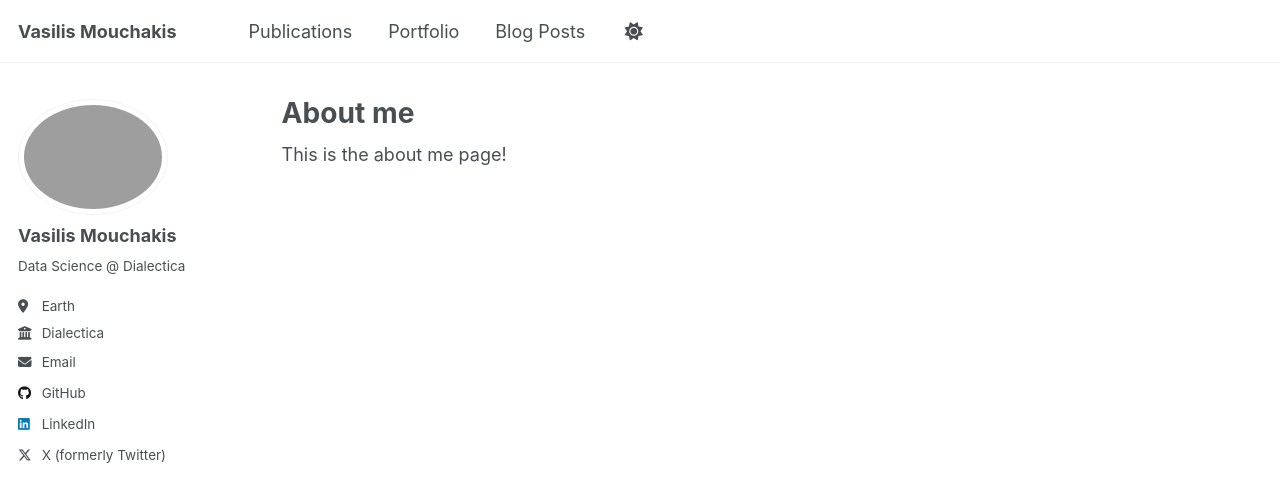
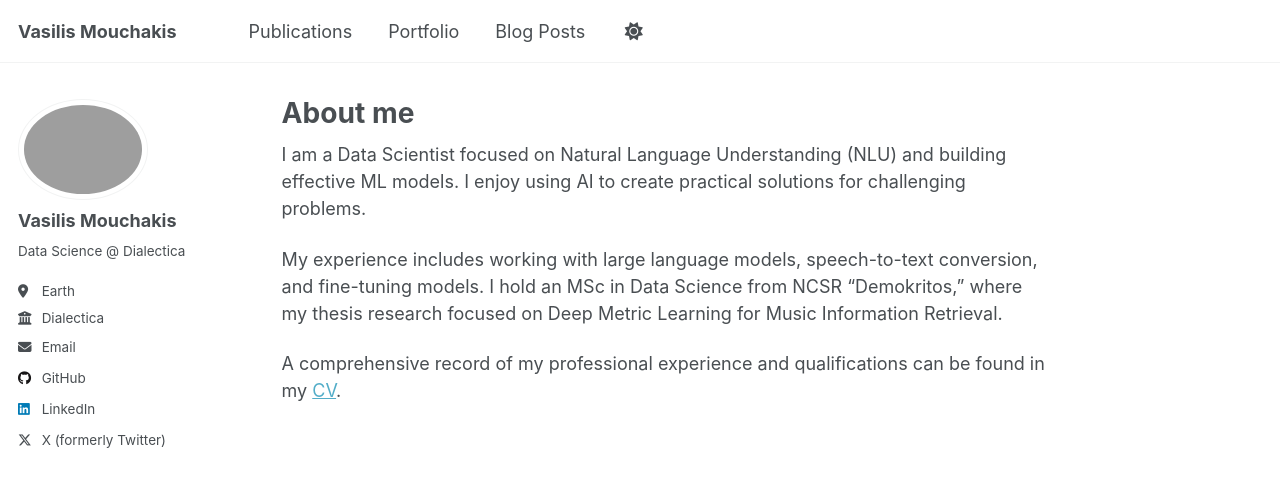
Before and after one commit to vmouchakis/vmouchakis.github.io, a Jekyll site: the page built from _pages/about.md, in a window 1280 px wide. Shown: the top 502 px of the page. Built offline with Jekyll 4.4.1, drawn with Linux system fonts in a browser that asks for light colours.

Commit message:
update about me page

```diff
--- a/_pages/about.md
+++ b/_pages/about.md
@@ -7,4 +7,8 @@ redirect_from:
   - /about.html
 ---
 
-This is the about me page!
+I am a Data Scientist focused on Natural Language Understanding (NLU) and building effective ML models. I enjoy using AI to create practical solutions for challenging problems.
+
+My experience includes working with large language models, speech-to-text conversion, and fine-tuning models. I hold an MSc in Data Science from NCSR “Demokritos,” where my thesis research focused on Deep Metric Learning for Music Information Retrieval.
+
+A comprehensive record of my professional experience and qualifications can be found in my [CV](https://vmouchakis.github.io/files/CV-Mouchakis.pdf).
--- a/_sass/layout/_sidebar.scss
+++ b/_sass/layout/_sidebar.scss
@@ -94,7 +94,7 @@
   }
 
   img {
-    max-width: 150px;
+    max-width: 130px;
     border-radius: 50%;
 
     @include breakpoint($large) {
```
